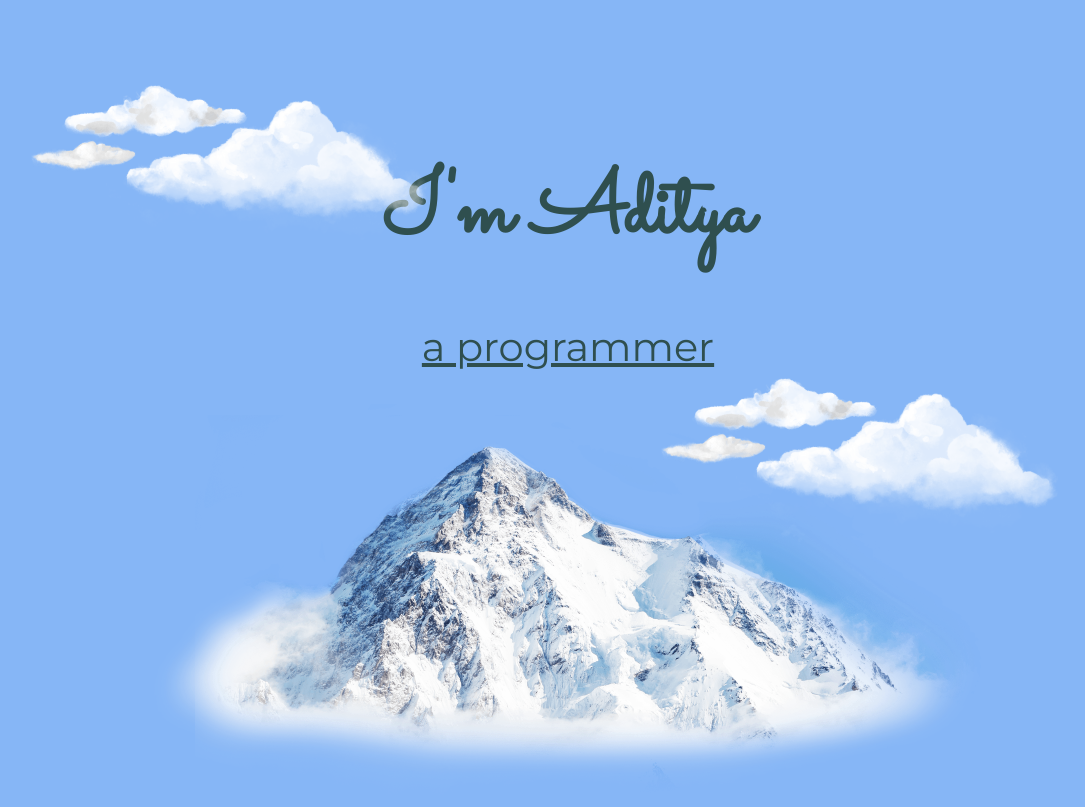
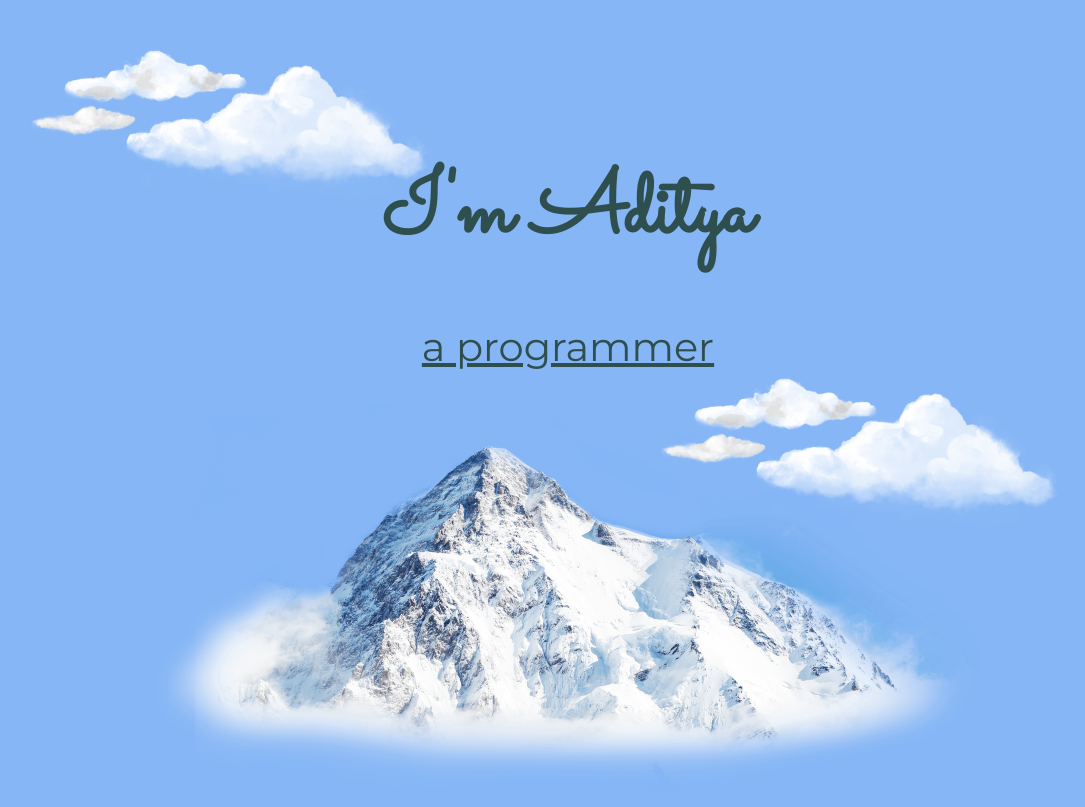
Before and after one commit to jainaditya21/cvv, a plain HTML site: page index.html in a window 1280 px wide. Shown: the top 807 px of the page, without its empty margins (72-1157 px from the left). Drawn offline with Linux system fonts and the light colour scheme.

Commit message:
Update styles.css

```diff
--- a/css/styles.css
+++ b/css/styles.css
@@ -75,7 +75,7 @@ a:hover{
 .top-cloud {
     position: absolute;
     left: 100px;
-    top: 40px;
+    top: 5px;
 }
 .bottom-cloud {
     position: absolute;
```
